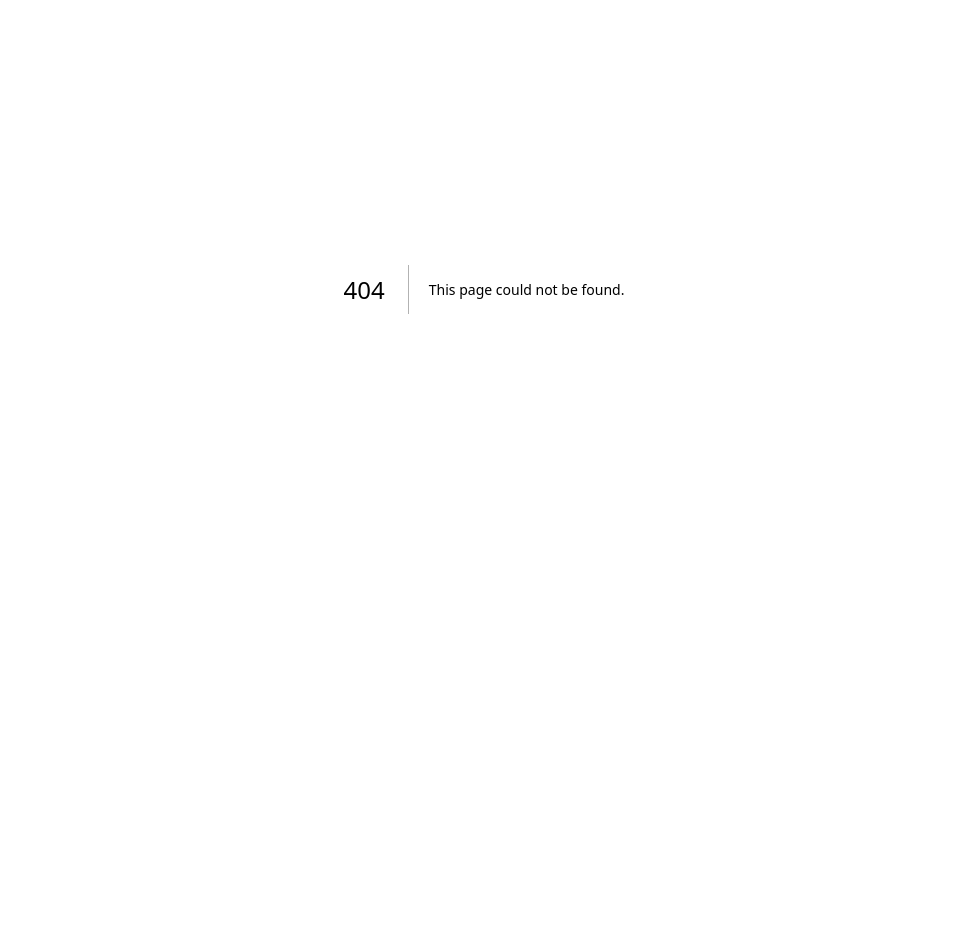
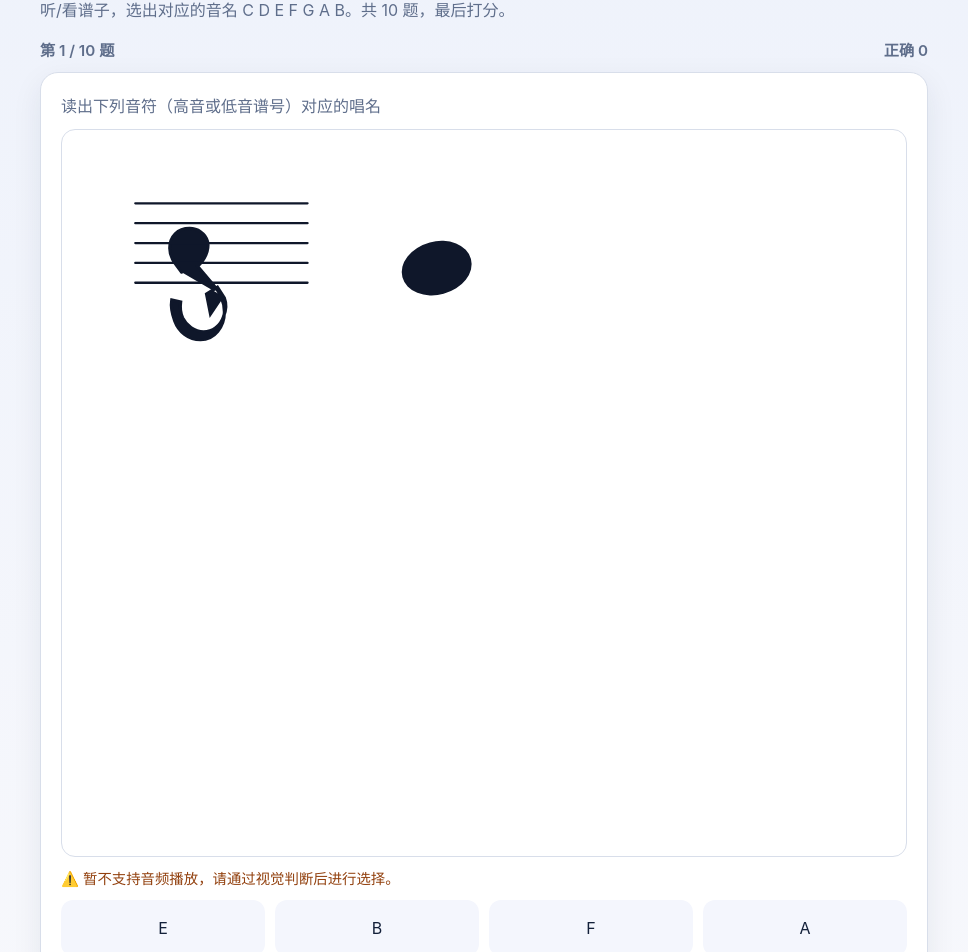
Before and after one commit to liangjiaxing/word-practice, a Next.js app: page /sight-reader in a window 1280 px wide. Before the commit this address had no page. Shown: the part 111-1063 px from the top of the page, without its empty margins (156-1124 px from the left). Before the commit the page ends 800 px from the top, so only its background shows below. Built offline with nearby package versions, Linux system fonts and the light colour scheme.

Commit message:
feat: update sight reader FIX BUG 1-5

```diff
--- /dev/null
+++ b/app/sight-reader/game-data.ts
@@ -0,0 +1,60 @@
+export type NotePitch = "C" | "D" | "E" | "F" | "G" | "A" | "B";
+
+export interface StaffQuestion {
+  answer: string;
+  options: string[];
+  svg: string;
+}
+
+function pitchForLine(line: number): string {
+  const list: string[] = ["E", "F", "G", "A", "B", "C", "D"];
+  return list[((line % 7) + 7) % 7];
+}
+
+function yForLine(line: number): number {
+  return 24 - line * 2;
+}
+
+function buildOptions(answer: string): string[] {
+  const all: string[] = ["C", "D", "E", "F", "G", "A", "B"];
+  const pool = all.filter((n) => n !== answer);
+  const chosen = new Set<string>();
+  while (chosen.size < 3) {
+    const idx = Math.floor(Math.random() * pool.length);
+    chosen.add(pool[idx]);
+  }
+  const out: string[] = Array.from(chosen);
+  out.push(answer);
+  return out.sort(() => Math.random() - 0.5);
+}
+
+export function buildQuestion(): StaffQuestion {
+  const line = Math.floor(Math.random() * 7);
+  const answer = pitchForLine(line);
+  const y = yForLine(line);
+
+  const svg =
+    `<svg xmlns="http://www.w3.org/2000/svg" viewBox="0 0 140 120" role="img" aria-label="五线谱音符">` +
+    `<rect width="140" height="120" fill="#ffffff" rx="12" ry="12" />` +
+    `<g stroke="#0f172a" stroke-width="1.6" stroke-linecap="round">` +
+    `<g transform="translate(6 6) scale(0.28)">` +
+    `<path d="M20 88c-3-4-6-7-6-12 0-6 4-10 10-10 4 0 8 2.5 9 6.5 1 4.5-1.5 9.5-5 12.5l8 9.5c3.5 4 5.5 8.5 5.5 13.5 0 7.5-5 14-12 14-6 0-11-4-13-9.5-1.5-4-2-7.5-1.5-10.5l4.5 1c-0.3 2-0.1 5.5 1 8 2 4 6 7 10.5 7 4.5 0 8.5-3 10-7.5 1.5-3.5 1.5-7 0.5-9.5l-3.5-5.5-5.5 3.5 2 10 6-9" fill="#0f172a" transform="translate(22 -46) scale(1.2)" />` +
+    `<g stroke-width="1.4">` +
+    Array.from({ length: 5 }, (_, i) => {
+      const py = 18 + i * 12;
+      return `<line x1="18" y1="${py}" x2="122" y2="${py}" />`;
+    }).join("") +
+    `</g>` +
+    `</g>` +
+    `</g>` +
+    `<g transform="translate(0 0)">` +
+    `<ellipse cx="62" cy="${y}" rx="6" ry="4.5" transform="rotate(-15 62 ${y})" fill="#0f172a" />` +
+    `</g>` +
+    `</svg>`;
+
+  return {
+    answer,
+    options: buildOptions(answer),
+    svg,
+  };
+}
--- /dev/null
+++ b/app/sight-reader/page.css
@@ -0,0 +1,186 @@
+:root {
+  color-scheme: light;
+  --sr-bg: #f7f8fc;
+  --sr-card: #ffffff;
+  --sr-text: #13203a;
+  --sr-muted: #5f6e8b;
+  --sr-primary: #0067cf;
+  --sr-primary-press: #004ea8;
+  --sr-border: #d8deea;
+  --sr-success-bg: #e7f8ef;
+  --sr-success-text: #11653a;
+  --sr-error-bg: #fdecec;
+  --sr-error-text: #a43232;
+}
+
+* {
+  box-sizing: border-box;
+}
+
+body {
+  margin: 0;
+  font-family: -apple-system, BlinkMacSystemFont, "Segoe UI", sans-serif;
+  background: linear-gradient(180deg, #eef2fb 0%, var(--sr-bg) 100%);
+  color: var(--sr-text);
+  -webkit-text-size-adjust: 100%;
+}
+
+.sr-app {
+  max-width: 920px;
+  margin: 0 auto;
+  padding: 20px 16px 40px;
+
+  .sr-app h1 {
+    margin: 0;
+    font-size: clamp(1.3rem, 4vw, 1.9rem);
+  }
+}
+
+.sr-subtitle {
+  margin: 10px 0 16px;
+  color: var(--sr-muted);
+  line-height: 1.5;
+  font-size: clamp(0.85rem, 3vw, 1rem);
+}
+
+.sr-meta {
+  display: inline-flex;
+  gap: 18px;
+  align-items: center;
+  justify-content: space-between;
+  width: 100%;
+  margin-bottom: 12px;
+  color: var(--sr-muted);
+  font-weight: 600;
+  font-size: 0.95rem;
+}
+
+.sr-card {
+  background: var(--sr-card);
+  border: 1px solid var(--sr-border);
+  border-radius: 18px;
+  box-shadow: 0 10px 30px rgba(13, 35, 67, 0.08);
+  padding: 20px;
+}
+
+.sr-prompt {
+  color: var(--sr-muted);
+  margin-bottom: 12px;
+}
+
+.sr-staff-wrap {
+  background: #ffffff;
+  border: 1px solid var(--sr-border);
+  border-radius: 14px;
+  padding: 8px;
+
+  svg {
+    display: block;
+    width: 100%;
+    height: auto;
+  }
+}
+
+.sr-warning {
+  margin: 10px 0 12px;
+  color: #92400e;
+  font-size: 0.9rem;
+}
+
+.sr-choice-grid {
+  display: grid;
+  grid-template-columns: repeat(4, minmax(0, 1fr));
+  gap: 10px;
+  margin-bottom: 16px;
+}
+
+.sr-choice {
+  padding: 14px;
+  min-height: 56px;
+  background: #f4f6fd;
+  color: var(--sr-text);
+  border-radius: 12px;
+  border: none;
+  font: inherit;
+  cursor: pointer;
+}
+
+.sr-choice.correct {
+  background: var(--sr-success-bg);
+  color: var(--sr-success-text);
+}
+
+.sr-choice.wrong {
+  background: var(--sr-error-bg);
+  color: var(--sr-error-text);
+}
+
+.sr-choice:disabled {
+  cursor: default;
+  opacity: 1;
+}
+
+.sr-feedback {
+  margin-top: 14px;
+  padding: 14px;
+  border-radius: 14px;
+}
+
+.sr-feedback.success {
+  background: var(--sr-success-bg);
+  color: var(--sr-success-text);
+}
+
+.sr-feedback.error {
+  background: var(--sr-error-bg);
+  color: var(--sr-error-text);
+}
+
+.sr-feedback p {
+  margin: 0 0 12px;
+}
+
+.sr-next-btn {
+  min-height: 44px;
+  padding: 12px 16px;
+  background: var(--sr-primary);
+  color: #fff;
+  border: none;
+  border-radius: 12px;
+  font: inherit;
+  cursor: pointer;
+
+  &:active {
+    background: var(--sr-primary-press);
+  }
+}
+
+.sr-score {
+  font-size: 1.25rem;
+  margin-bottom: 12px;
+}
+
+.sr-start-btn {
+  display: inline-block;
+  margin-top: 10px;
+  padding: 12px 16px;
+  min-height: 44px;
+  background: var(--sr-primary);
+  color: #fff;
+  border-radius: 12px;
+  text-decoration: none;
+
+  &:active {
+    background: var(--sr-primary-press);
+  }
+}
+
+@media (max-width: 640px) {
+  .sr-app {
+    padding: 16px 12px 28px;
+  }
+
+  .sr-choice-grid {
+    grid-template-columns: repeat(2, minmax(0, 1fr));
+  }
+}
--- /dev/null
+++ b/app/sight-reader/page.tsx
@@ -0,0 +1,139 @@
+"use client";
+
+import { useEffect, useMemo, useState } from "react";
+import { buildQuestion, type StaffQuestion } from "./game-data";
+import "./page.css";
+
+export default function SightReaderPage() {
+  const [sequence, setSequence] = useState<StaffQuestion[]>(() => {
+    const q = buildQuestion();
+    return [q];
+  });
+  const [index, setIndex] = useState(0);
+  const [selected, setSelected] = useState<string | null>(null);
+  const [correctCount, setCorrectCount] = useState(0);
+  const [answeredCount, setAnsweredCount] = useState(0);
+
+  const question = sequence[index];
+  const isAnswered = selected !== null;
+  const isCorrect = selected === question.answer;
+
+  function reset() {
+    setSequence((prev) => {
+      const all: StaffQuestion[] = [...prev, buildQuestion()];
+      if (isAnswered && index + 1 >= 10) {
+        setSelected(null);
+        setAnsweredCount(0);
+        setCorrectCount(0);
+        setIndex(0);
+        return [buildQuestion()];
+      }
+      return all;
+    });
+  }
+
+  function pick(option: string) {
+    if (isAnswered || answeredCount >= 10) return;
+    setSelected(option);
+    setAnsweredCount((n) => n + 1);
+    if (option === question.answer) {
+      setCorrectCount((n) => n + 1);
+    }
+  }
+
+  function next() {
+    setIndex((n) => n + 1);
+    setSelected(null);
+    if (!isAnswered) return;
+    if (index + 1 >= 10) {
+      setTimeout(() => {
+        setSelected(null);
+        setAnsweredCount(0);
+        setCorrectCount(0);
+        setIndex(0);
+      }, 0);
+      return;
+    }
+  }
+
+  const finished = index >= 10;
+  const scoreText = finished
+    ? correctCount === 10
+      ? "🎉 满分！五线谱小天才"
+      : correctCount >= 7
+        ? `做对了 ${correctCount} 题 / 10`
+        : `正确率 ${((correctCount / 10) * 100).toFixed(0)}%，继续加油！`
+    : "";
+
+  return (
+    <main className="sr-app">
+      <h1>五线谱辨识游戏</h1>
+      <p className="sr-subtitle">
+        听/看谱子，选出对应的音名 C D E F G A B。共 10 题，最后打分。
+      </p>
+
+      <div className="sr-meta">
+        <span>第 {index + 1} / 10 题</span>
+        <span>正确 {correctCount}</span>
+      </div>
+
+      {finished ? (
+        <div className="sr-feedback success">
+          <div className="sr-score">{scoreText}</div>
+          <button type="button" className="sr-next-btn" onClick={reset}>
+            再来一次
+          </button>
+        </div>
+      ) : (
+        <div className="sr-card">
+          <div className="sr-prompt">读出下列音符（高音或低音谱号）对应的唱名</div>
+
+          <div className="sr-staff-wrap" dangerouslySetInnerHTML={{ __html: question.svg }} />
+
+          <div className="sr-warning">
+            ⚠️ 暂不支持音频播放，请通过视觉判断后进行选择。
+          </div>
+
+          <div className="sr-choice-grid">
+            {question.options.map((option) => {
+              const isChoiceCorrect = option === question.answer;
+              const stateClass = !isAnswered
+                ? ""
+                : isChoiceCorrect
+                  ? " correct"
+                  : option === selected
+                    ? " wrong"
+                    : "";
+
+              return (
+                <button
+                  key={option}
+                  type="button"
+                  data-choice="true"
+                  data-correct={isChoiceCorrect ? "true" : "false"}
+                  className={`sr-choice${stateClass}`}
+                  onClick={() => pick(option)}
+                  disabled={isAnswered}
+                >
+                  {option}
+                </button>
+              );
+            })}
+          </div>
+
+          {isAnswered ? (
+            <div className={isCorrect ? "sr-feedback success" : "sr-feedback error"}>
+              <p>{isCorrect ? "回答正确！" : `回答错误，正确答案是 ${question.answer}`}</p>
+            </div>
+          ) : null}
+
+          {isAnswered ? (
+            <button type="button" className="sr-next-btn" onClick={next}>
+              {index + 1 >= 10 ? "完成任务 →" : "下一题 →"}
+            </button>
+          ) : null}
+        </div>
+      )}
+    </main>
+  );
+}
```
Also changed, not shown: app/page.tsx (+9 -1 lines), app/sight-reader/SightReaderLink.tsx (added, +9 -0 lines).
